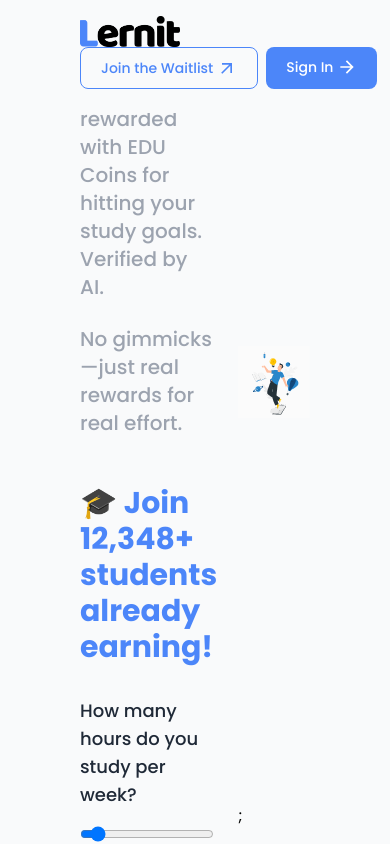
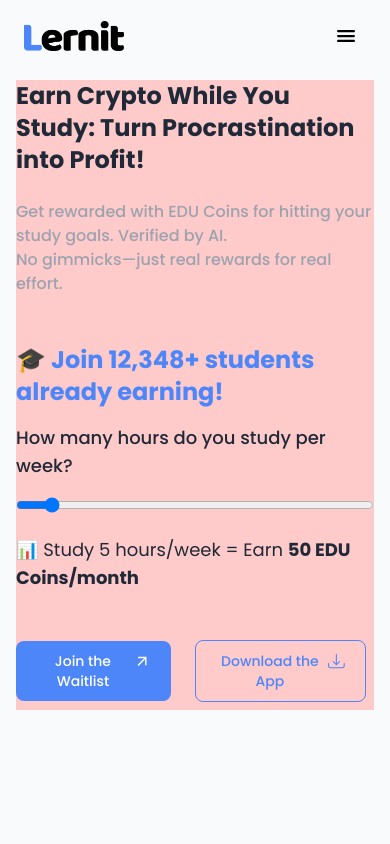
Before and after one commit to MorielDev/LERNIT, a Next.js app: page / in a window 390 px wide. Shown: the top 844 px of the page. Built offline with nearby package versions, Linux system fonts and the light colour scheme; a web font is replaced by a local one.

Commit message:
navigation fixed

```diff
--- a/app/components/Navigation/Navigation.tsx
+++ b/app/components/Navigation/Navigation.tsx
@@ -6,9 +6,11 @@ import PrimaryButton from "../Buttons/PrimaryButton";
 import Logo from "../logo/logo";
 import SecondaryButton from "../Buttons/SecondaryButton";
 import { MdOutlineArrowForward, MdOutlineArrowOutward } from "react-icons/md";
+import { IoClose, IoMenu } from "react-icons/io5";
 
 export default function Header() {
     const [selected, setSelected] = useState<string>("Home");
+    const [isMobileMenuOpen, setIsMobileMenuOpen] = useState<boolean>(false);
 
     const NavigationContent = [
         { title: "Home", link: "#home" },
@@ -17,7 +19,6 @@ export default function Header() {
         { title: "Testimonials", link: "#testimonials" },
         { title: "FAQ", link: "#faq" },
     ];
-
 
     // Handle smooth scrolling and active link
     const handleScroll = (id: string) => {
@@ -29,6 +30,7 @@ export default function Header() {
                 behavior: "smooth",
             });
         }
+        setIsMobileMenuOpen(false); // Close mobile menu on click
     };
 
     // Detect scroll position to update active link
@@ -50,21 +52,20 @@ export default function Header() {
     }, []);
 
     return (
-        <div>
         <header className="bg-backgroundColor border-gray-200 fixed top-0 z-50 w-full">
-                <nav className="w-full flex flex-wrap items-center justify-between p-4 px-20">
-                    <Link href="/" className="w-80">
+            <nav className="flex items-center justify-between p-4 px-6 md:px-20">
+                {/* Logo */}
+                <Link href="/" className="w-40 md:w-80">
                     <Logo />
                 </Link>
 
-                    {/* Navigation Links */}
-                    <div className="items-center justify-between hidden w-full md:flex md:w-auto md:order-1">
-                        <ul className="flex space-x-12 font-medium text-sm">
+                {/* Desktop Navigation */}
+                <div className="hidden md:flex items-center space-x-12">
                     {NavigationContent.map((content, index) => (
                         <button
                             key={index}
                             onClick={() => handleScroll(content.link)}
-                                    className={`py-2 px-3 text-base font-medium rounded-sm transition-colors duration-300 ${selected === content.link
+                            className={`text-base font-medium transition-colors duration-300 ${selected === content.link
                                     ? "text-primary"
                                     : "text-black hover:text-primary"
                                 }`}
@@ -72,12 +73,10 @@ export default function Header() {
                             {content.title}
                         </button>
                     ))}
-                        </ul>
                 </div>
 
                 {/* Action Buttons */}
-                    <div className="flex md:order-2 space-x-3">
-                        <div className="w-80 flex">
+                <div className="hidden md:flex space-x-3">
                     <SecondaryButton placeholder="Join the Waitlist" primary={false}>
                         <MdOutlineArrowOutward className="text-xl" />
                     </SecondaryButton>
@@ -89,27 +88,37 @@ export default function Header() {
                 {/* Mobile Menu Button */}
                 <button
                     type="button"
-                            className="inline-flex items-center p-2 w-10 h-10 md:hidden"
-                            aria-label="Open main menu"
+                    onClick={() => setIsMobileMenuOpen(!isMobileMenuOpen)}
+                    className="md:hidden p-2 w-10 h-10"
+                    aria-label="Toggle Menu"
                 >
-                            <svg
-                                className="w-5 h-5"
-                                xmlns="http://www.w3.org/2000/svg"
-                                fill="none"
-                                viewBox="0 0 17 14"
+                    {isMobileMenuOpen ? <IoClose className="w-6 h-6" /> : <IoMenu className="w-6 h-6" />}
+                </button>
+
+                {/* Mobile Menu */}
+                {isMobileMenuOpen && (
+                    <div className="absolute top-16 left-0 w-full bg-backgroundColor shadow-lg flex flex-col items-center space-y-6 p-6 md:hidden">
+                        {NavigationContent.map((content, index) => (
+                            <button
+                                key={index}
+                                onClick={() => handleScroll(content.link)}
+                                className={`text-lg font-medium ${selected === content.link ? "text-primary" : "text-black"
+                                    }`}
                             >
-                                <path
-                                    stroke="currentColor"
-                                    strokeLinecap="round"
-                                    strokeLinejoin="round"
-                                    strokeWidth="2"
-                                    d="M1 1h15M1 7h15M1 13h15"
-                                />
-                            </svg>
+                                {content.title}
                             </button>
+                        ))}
+
+                        {/* Mobile Action Buttons */}
+                        <SecondaryButton placeholder="Join the Waitlist" primary={false}>
+                            <MdOutlineArrowOutward className="text-xl" />
+                        </SecondaryButton>
+                        <SecondaryButton placeholder="Sign In" primary={true}>
+                            <MdOutlineArrowForward className="text-xl" />
+                        </SecondaryButton>
                     </div>
+                )}
             </nav>
         </header>
-        </div>
     );
 }
--- a/app/components/Text/HeaderText.tsx
+++ b/app/components/Text/HeaderText.tsx
@@ -5,7 +5,7 @@ interface HeaderTextProps {
 export default function HeaderText({ placeholder }: HeaderTextProps) {
     return (
         <>
-            <h2 className="text-4xl font-bold text-center text-darkGray">
+            <h2 className="text-2xl md:text-4xl lg:text-4xl xl:text-4xl 2xl:text-4xl font-bold text-left md:text-center lg:text-center xl:text-center 2xl:text-center text-darkGray">
                 {placeholder}
             </h2>
         </>
--- a/app/components/Text/SubHeaderText.tsx
+++ b/app/components/Text/SubHeaderText.tsx
@@ -5,7 +5,7 @@ interface SubHeaderTextProps {
 export default function SubHeaderText({ placeholder }: SubHeaderTextProps) {
     return (
         <>
-            <h2 className="font-medium text-mutedGray text-xl">
+            <h2 className="font-medium text-mutedGray text-base md:text-xl lg:text-xl xl:text-xl 2xl:text-xl text-left md:text-center lg:text-center xl:text-center 2xl:text-center">
                 {placeholder}
             </h2>
         </>
--- a/app/components/gamiefiedContent/gamiefied.tsx
+++ b/app/components/gamiefiedContent/gamiefied.tsx
@@ -28,13 +28,13 @@ export default function GamifiedHook() {
 
     return (
         <div className="flex flex-col items-start py-6 bg-backgrouncColor">
-            <motion.div animate={controls} className="text-3xl font-bold text-primary">
+            <motion.div animate={controls} className="text-2xl md:text-3xl lg:text-3xl xl:text-3xl 2xl:text-3xl font-bold text-primary">
                 🎓 Join {studentCount.toLocaleString()}+ students already earning!
             </motion.div>
 
             {/* Interactive Calculator */}
-            <div className="mt-8 w-full max-w-lg">
-                <label htmlFor="hours" className="block text-lg font-medium text-darkGray mb-4">
+            <div className="mt-4 md:mt-8 lg:mt-8 xl:mt-8 2xl:mt-8 w-full max-w-lg">
+                <label htmlFor="hours" className="block text-lg md: font-medium text-darkGray mb-4">
                     How many hours do you study per week?
                 </label>
                 <input
--- a/app/pages/home.tsx
+++ b/app/pages/home.tsx
@@ -10,12 +10,14 @@ import SubHeaderText from "../components/Text/SubHeaderText";
 
 export default function HomeSection() {
   return (
-    <div className="bg-backgroundColor flex flex-row justify-center gap-6 items-center w-full h-screen flex-1 px-20">
-      <div className="flex flex-col gap-6 w-7/12 mb-14">
+    <div className="bg-backgroundColor flex flex-row flex-wrap md:flex-nowrap lg:flex-nowrap xl:flex-nowrap 2xl:flex-nowrap justify-center gap-6 items-center w-full h-screen flex-1 px-4 md:px-20 lg:px-20 xl:px-20 2xl:px-20 pt-20">
+      <div className="flex flex-col gap-6 bg-red-200 w-12/12 md:w-7/12 lg:w-7/12 xl:w-7/12 2xl:w-7/12 mb-14">
         <div className="w-full flex flex-col gap-6 text-left">
           <HeaderText placeholder="Earn Crypto While You Study: Turn Procrastination into Profit!" />
-          <SubHeaderText placeholder="Get rewarded with EDU Coins for hitting your study goals. Verified by AI." />
-          <SubHeaderText placeholder="No gimmicks—just real rewards for real effort." />
+          <div className="">
+            <SubHeaderText placeholder="Get rewarded with EDU Coins for hitting your study goals. Verified by AI." />
+            <SubHeaderText placeholder="No gimmicks—just real rewards for real effort." />
+          </div>
         </div>
         <div className="">
           <GamifiedHook />
```
Lines whose indentation alone changed are shown as unchanged.
